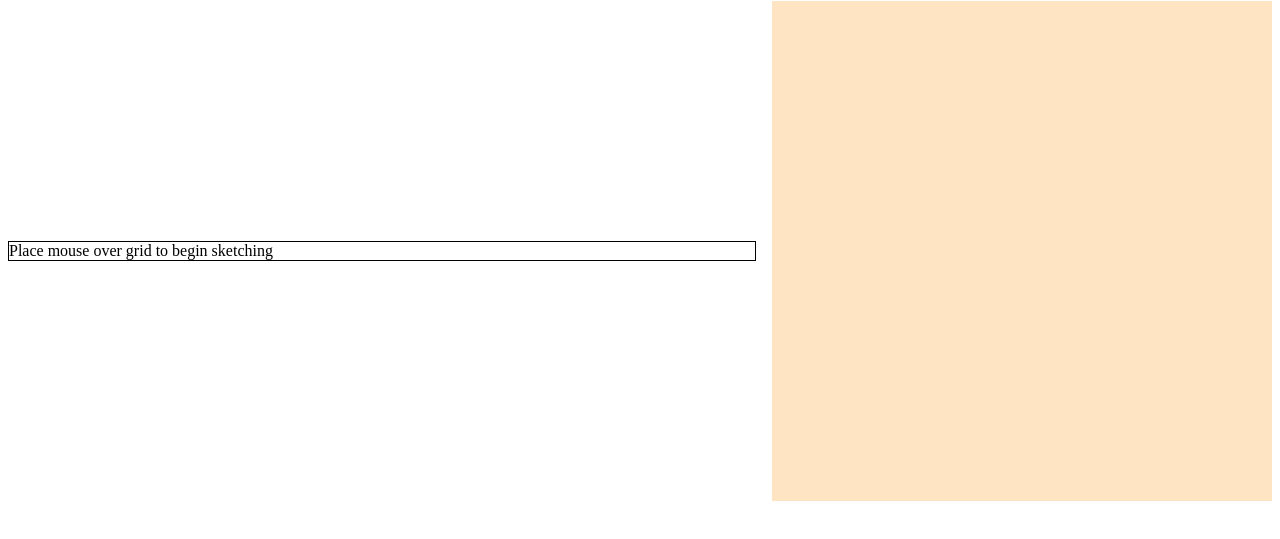
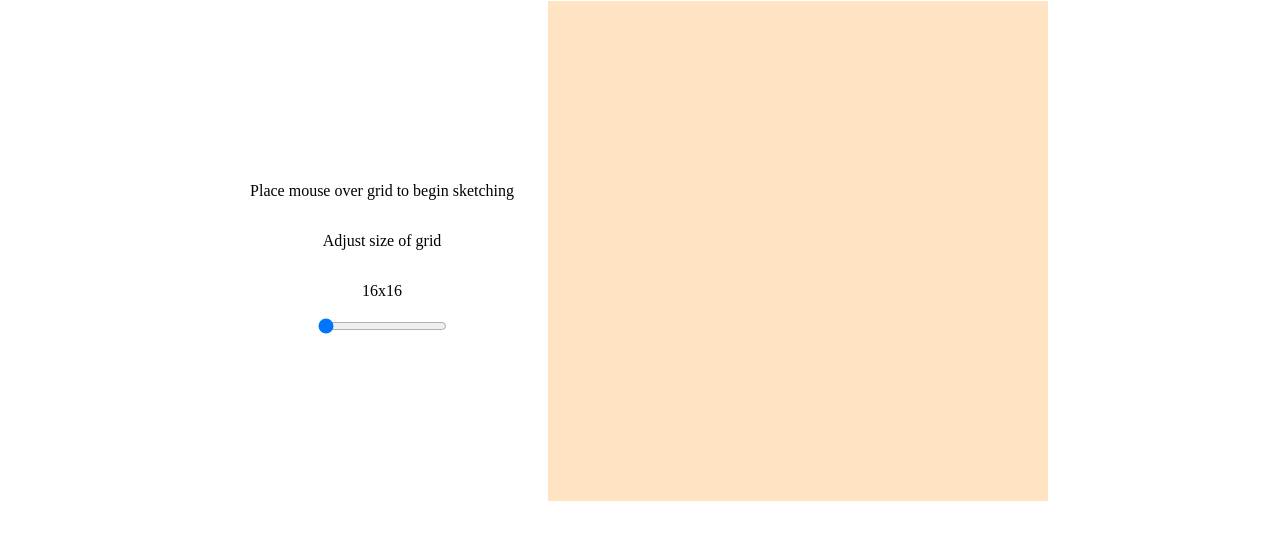
Before and after one commit to caameron/etch-a-sketch, a plain HTML site: page index.html in a window 1280 px wide. Shown: the part 87-626 px from the top of the page. Drawn offline with Linux system fonts and the light colour scheme.

Commit message:
etch a sketch done!

```diff
--- a/etch.js
+++ b/etch.js
@@ -9,16 +9,39 @@ function createSquareGrid(dimension) {
         newDiv.classList.add('grid-block');
         newDiv.style.width = widthAndHeight + 'px';
         newDiv.style.height = widthAndHeight + 'px';
-        newDiv.addEventListener('mouseover', (event) => {changeBackgroundColor(event)});
+        newDiv.addEventListener('mouseover', changeBackgroundColor);
+        newDiv.addEventListener('mousedown', changeBackgroundColor);
+        // newDiv.addEventListener('mouseover', (event) => {changeBackgroundColor(event)});
+        // newDiv.addEventListener('mousedown', (event) => {changeBackgroundColor(event)});
         gridContainer.appendChild(newDiv);
     }
 
 }
 
-function changeBackgroundColor(event){
-    // console.log(this);
-    event.target.style.backgroundColor = 'red';
+let  mousedown = false;
+document.body.onmousedown = () => (mousedown = true)
+document.body.onmouseup = () => (mousedown = false)
+
+function clearGrid() {
+    let gridContainer = document.getElementById('grid-container');
+    gridContainer.innerHTML = '';
 }
 
+function changeBackgroundColor(event){
+    if(event.type === 'mouseover' && mousedown === true){
+        event.target.style.backgroundColor = 'red';
+    }
+}
+
+let gridSizeSlider = document.getElementById("gridSizeSlider");
+let gridSizeText = document.getElementById("gridSizeText");
+gridSizeSlider.oninput = (e) => {
+    gridSizeText.innerHTML = e.target.value + "x" + e.target.value;
+}
+
+gridSizeSlider.onchange = (e) => {
+    clearGrid();
+    createSquareGrid(e.target.value);
+}
 
 createSquareGrid(16);
--- a/index.html
+++ b/index.html
@@ -13,7 +13,15 @@
     </div>
 
     <div class="main">
-        <div class="info">Place mouse over grid to begin sketching</div>
+        <div class="info">
+            <p>Place mouse over grid to begin sketching</p>
+            <div class="slider-container">
+                <p>Adjust size of grid</p>
+                <p id="gridSizeText">16x16</p>
+                <input type="range" min="16" max="64" value="16" id="gridSizeSlider">
+            </div>
+
+        </div>
         <div id="grid-container">
 
         </div>
--- a/style.css
+++ b/style.css
@@ -11,8 +11,12 @@
 }
 
 .info {
-    flex: 1;
-    border: 1px solid black;
+    flex: none;
+    width: 300px;
+}
+
+.info > p {
+    text-align: center;
 }
 
 #grid-container {
@@ -27,3 +31,10 @@
 .grid-block {
     background-color: bisque;
 }
+
+.slider-container {
+    display: flex;
+    flex-direction: column;
+    justify-content: center;
+    align-items: center;
+}
```
